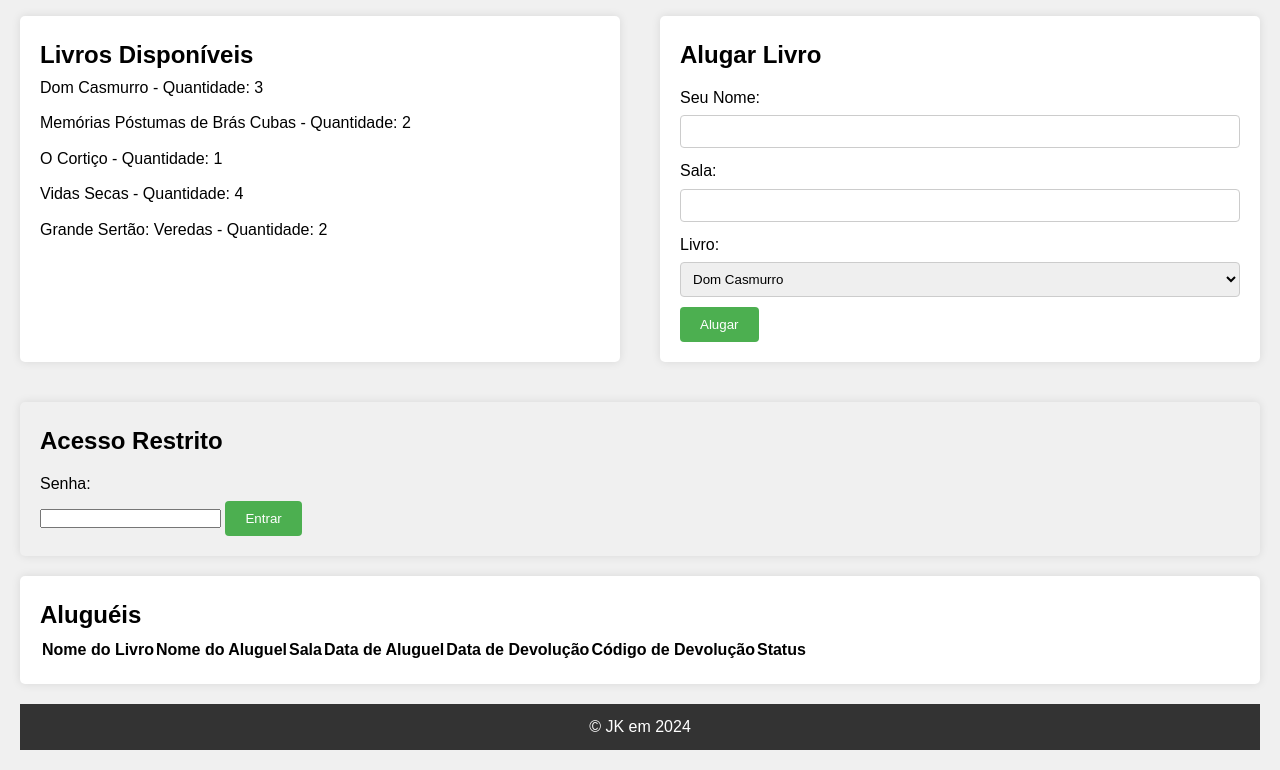
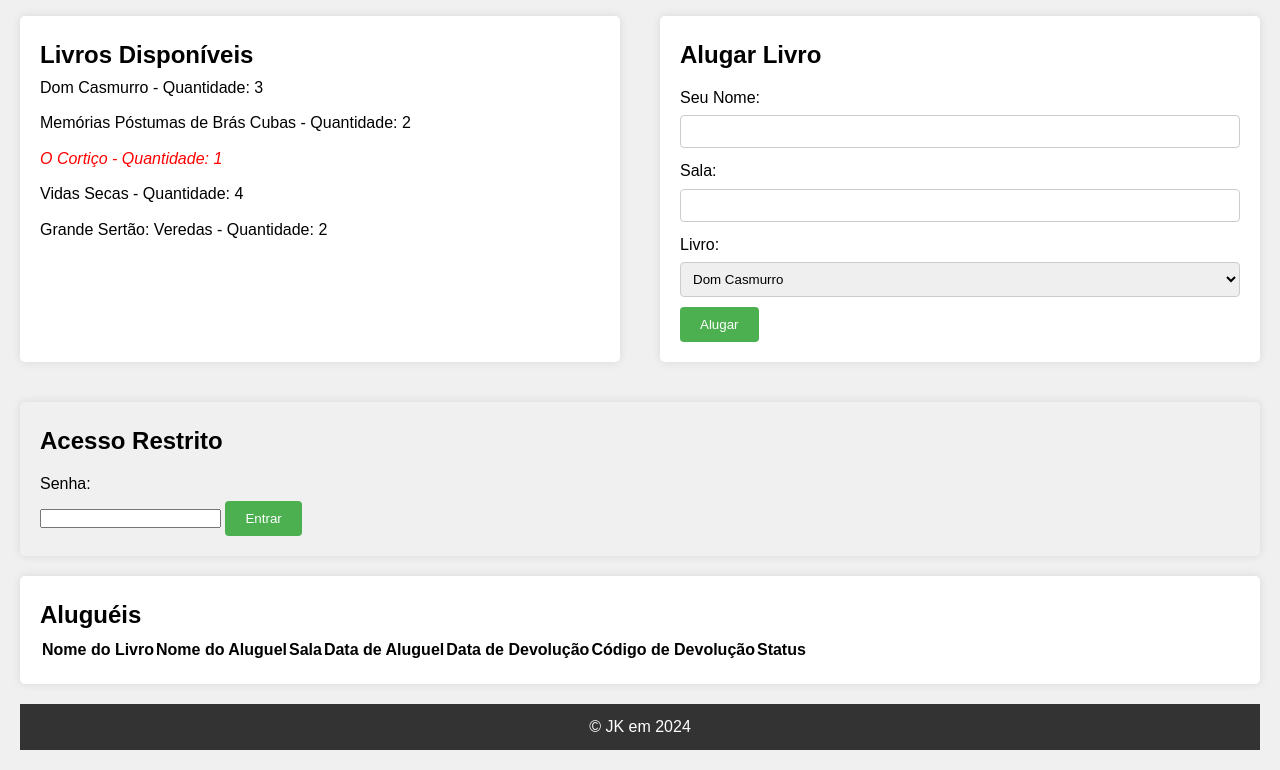
Before and after one commit to kaue431/Biblioteca-Panama, a website: page index.html in a window 1280 px wide. Shown: the part 95-865 px from the top of the page. Drawn offline with nearby package versions, Linux system fonts and the light colour scheme.

Commit message:
Update styles.css

```diff
--- a/styles.css
+++ b/styles.css
@@ -113,3 +113,8 @@ footer {
 .dentro-do-prazo {
     background-color: #4CAF50; /* Verde */
 }
+
+.indisponivel {
+    color: red;
+    font-style: italic;
+}
```
